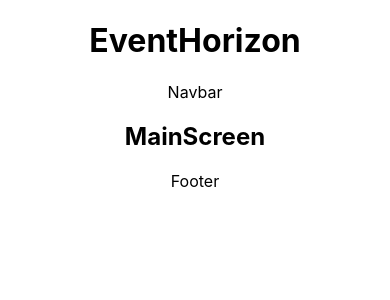
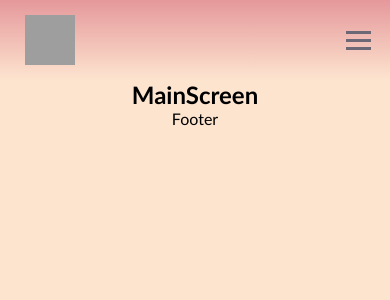
Before and after one commit to Arpadtoth100/EventHorizon, a React (Create React App) app: page / in a window 390 px wide. Shown: the top 300 px of the page. Built offline with nearby package versions, Linux system fonts and the light colour scheme; grey boxes are pictures that could not be loaded.

Commit message:
navbar start

```diff
--- a/src/App.css
+++ b/src/App.css
@@ -1,3 +1,136 @@
 .App {
   text-align: center;
 }
+
+*{
+  box-sizing: border-box;
+  margin: 0;
+  padding: 0;
+  font-family: 'Gill Sans', 'Gill Sans MT', 'Calibri', 'Trebuchet MS', sans-serif;
+}
+
+body{
+  background-color: #fde4cf;
+}
+
+.header_main{
+  display: flex;
+  align-items: center;
+  justify-content: center;
+  background-image: linear-gradient(#E5989B, #fde4cf);
+  height: 80px;
+  position: sticky;
+  top: 0;
+  z-index: 999;
+}
+
+.header_main img{
+  width: 50px;
+  height: 50px;
+  margin-right: 20px;
+}
+
+.menu{
+  display: inline-flex;
+  list-style: none;
+  padding: 0px;
+}
+
+.link{
+  text-decoration: none;
+  margin-left: 20px;
+  margin-right: 20px;
+  font-size: 1.2rem;
+  background-image: linear-gradient(to bottom, #28262b 0%, #9b6e77 100%);
+  background-size: 100%;
+  -webkit-background-clip: text;
+  -moz-background-clip: text;
+  -webkit-text-fill-color: transparent;
+  -moz-text-fill-color: transparent;
+}
+
+.item:hover, .link:hover{
+  transform: scale(1.1);
+  transition: transform 200ms ease-in-out;
+}
+
+@media screen and (max-width: 960px){
+  .header_main{
+      display: flex;
+      justify-content: space-between;
+      z-index: 1;
+      width: 100%;
+      max-width: 1300px;
+      padding: 0;
+  }
+
+  .menu{
+      display: flex;
+      flex-direction: column;
+      width: 100%;
+      position: absolute;
+      top: -1000px;
+      opacity: 0;
+      transition: all 0.5s ease-in-out;
+  }
+
+  .menu.active{
+      top: 0px;
+      background-image: linear-gradient(to bottom, #E5989B, #fde4cf);
+      opacity: 1;
+      transition: all 0.5s ease-in-out;
+      height: 50vh;
+  }
+
+  .item:nth-child(1){
+      margin-top: 27px;
+  }
+
+  .header_main img{
+      margin-left: 25px;
+      z-index: 999;
+  }
+
+  .header_toggle{
+      margin-right: 5%;
+      z-index: 999;
+  }
+
+  .header_toggle .bar{
+      width: 25px;
+      height: 3px;
+      margin: 5px auto;
+      transition: all 0.3s ease-in-out;
+      background: #6D6875;
+  }
+
+  #mobile-menu{
+      cursor: pointer;
+  }
+
+  .item{
+      text-align: center;
+      height: 60px;
+  }
+
+  .link{
+      font-size: 1.7rem;
+  }
+
+  #mobile-menu.act .bar:nth-child(2){
+      opacity: 0;
+  }
+
+  #mobile-menu.act .bar:nth-child(1){
+      transform: translateY(8px) rotate(45deg)
+  }
+
+  #mobile-menu.act .bar:nth-child(3){
+      transform: translateY(-8px) rotate(-45deg)
+  }
+}
+
+#introduction_s{
+  width: 900px;
+  margin: auto;
+}
--- a/src/App.js
+++ b/src/App.js
@@ -8,7 +8,6 @@ import Footer from './components/Footer';
 function App() {
   return (
     <div className="App">
-      <h1>EventHorizon</h1>
       <Navbar />
       <Routes>
       <Route path='/' element={<MainScreen />} />
--- a/src/components/Navbar.js
+++ b/src/components/Navbar.js
@@ -1,10 +1,41 @@
-
+import { useState } from 'react';
+import { NavLink } from 'react-router-dom';
 
 function Navbar() {
-    return(
-        <div>
-            Navbar
-        </div>
+
+    const {active, setActive} = useState("")
+
+    const hamburgerHandler=() => {
+        setActive((prev) => {
+            return prev ? "active" : ""
+        })
+    }
+
+    return (
+        <header className="header">
+            <div className="header_main">
+                <img src="../images/pngwing.com.png" alt="#" />
+                <ul className="menu">
+                    <li className="item">
+                        <NavLink to="main" id="nav-mainpage" className={`link, ${active}`}>MAIN PAGE</NavLink>
+                    </li>
+                    <li className="item">
+                        <NavLink to="aboutus" id="nav-aboutus" className={`link, ${active}`}>ABOUT US</NavLink>
+                    </li>
+                    <li className="item">
+                        <NavLink to="events" id="nav-events" className={`link, ${active}`}>EVENTS</NavLink>
+                    </li>
+                    <li className="item">
+                        <NavLink to="login" id="nav-login" className={`link, ${active}`}>LOG IN</NavLink>
+                    </li>
+                </ul>
+                <div className="header_toggle" id="mobile-menu" onClick={hamburgerHandler}>
+                    <div className="bar"></div>
+                    <div className="bar"></div>
+                    <div className="bar"></div>
+                </div>
+            </div>
+        </header>
     )
 }
 
```
Also changed, not shown: src/images/pngwing.com.png (added).
